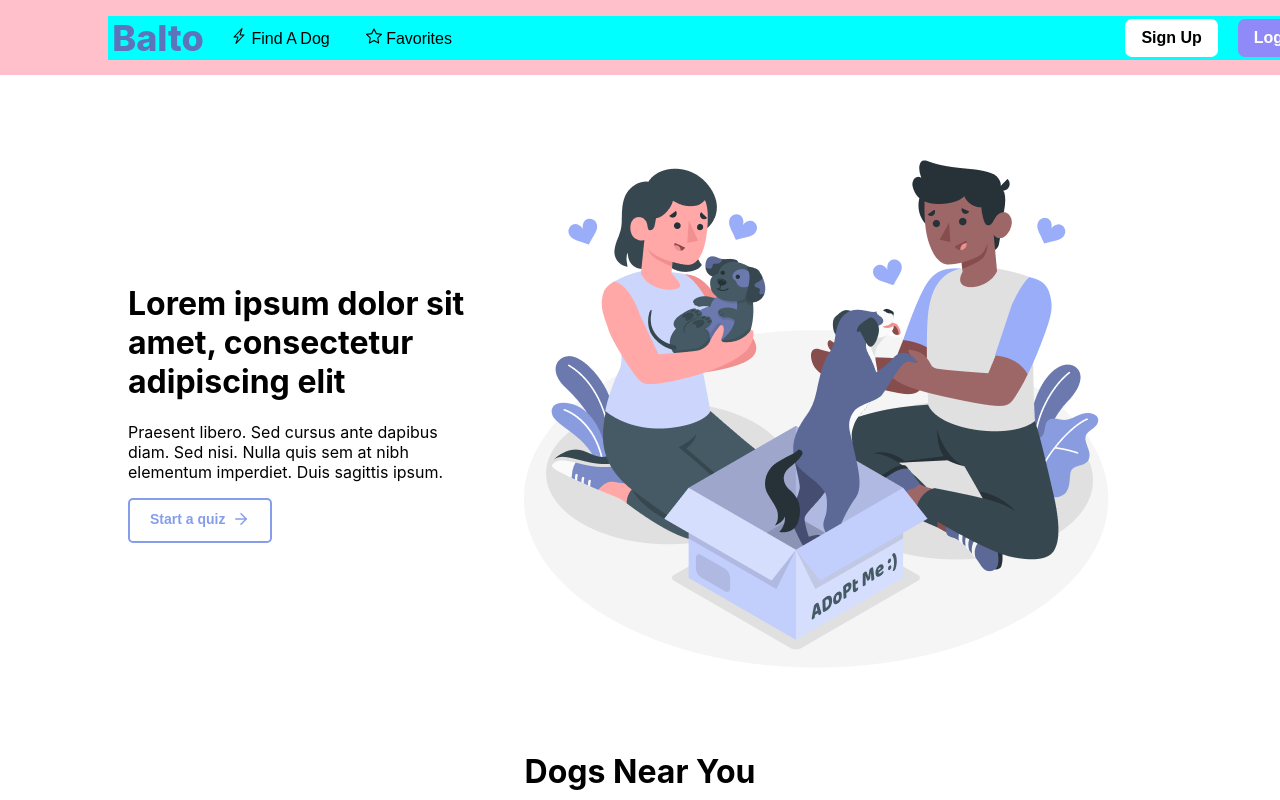
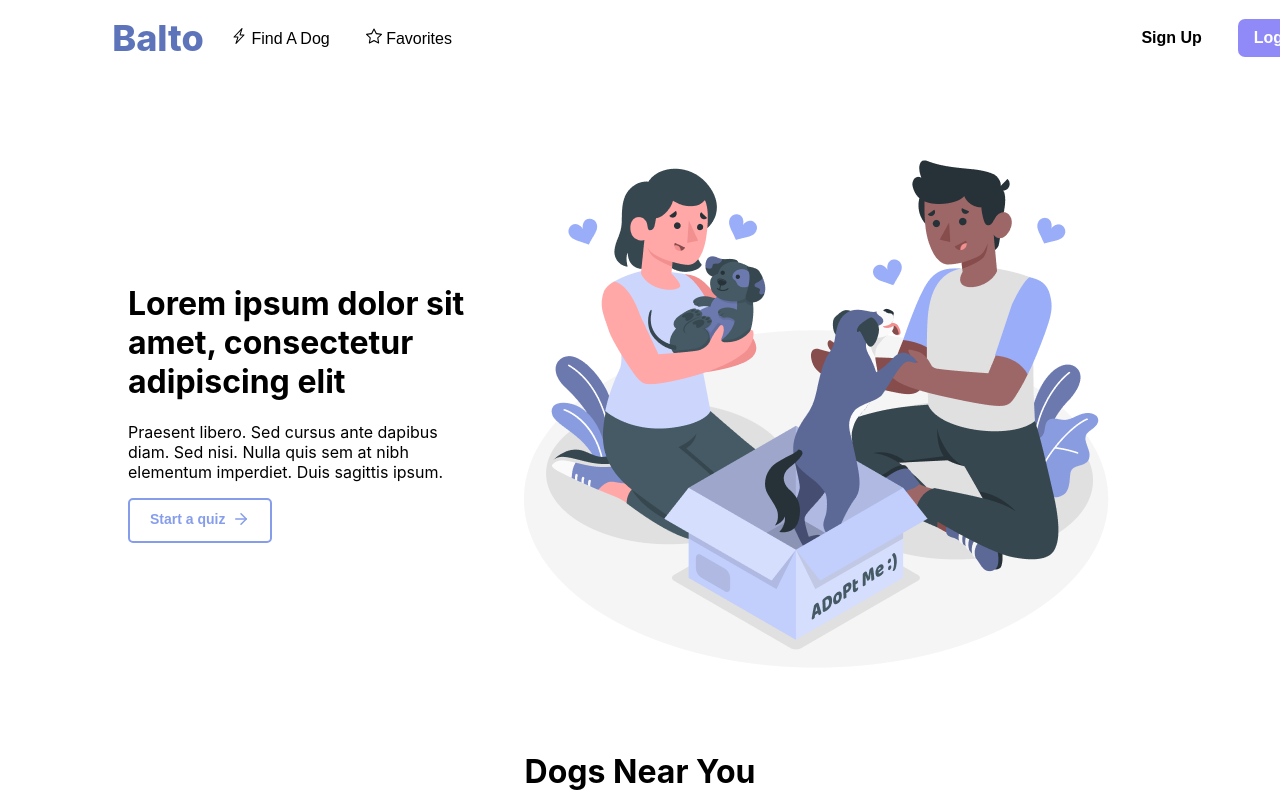
Before and after one commit to Balto-ai/balto-app, a React (Create React App) app in the folder balto-ui/: page / in a window 1280 px wide. Shown: the top 800 px of the page. Built offline with nearby package versions, Linux system fonts and the light colour scheme.

Commit message:
deleted the background colors

```diff
--- a/balto-ui/src/components/NavBar/NavBar.css
+++ b/balto-ui/src/components/NavBar/NavBar.css
@@ -12,7 +12,6 @@
     align-items: center;
     overflow-x: hidden;
     overflow-y: hidden;
-    background-color: pink;
 }
 
 .logo{
@@ -22,7 +21,6 @@
     text-decoration: none;
 }
 .navbar .header {
-    background-color: aqua;
     width: 85%;
     margin: 0 auto;
     display: flex;
```
